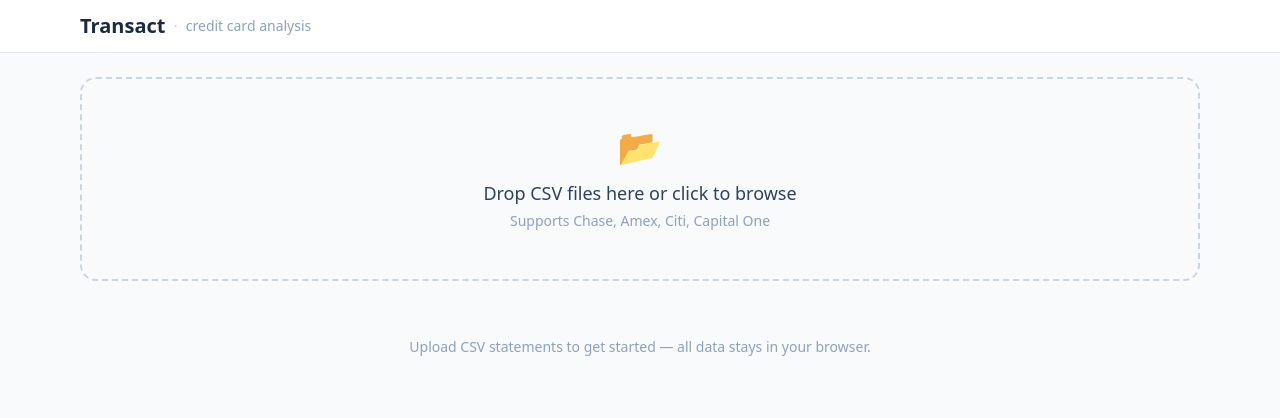
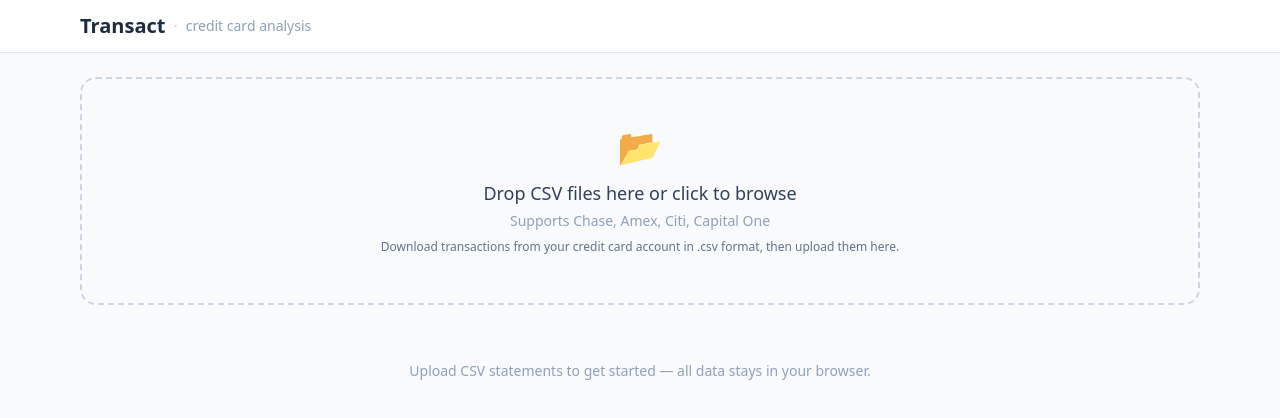
Before and after one commit to dwipam/transact, a React (Vite) app: page / in a window 1280 px wide. Shown: the top 418 px of the page. Built offline with nearby package versions, Linux system fonts and the light colour scheme.

Commit message:
add csv upload guidance

```diff
--- a/src/components/UploadZone.tsx
+++ b/src/components/UploadZone.tsx
@@ -40,6 +40,9 @@ export default function UploadZone({ onFiles, loading }: Props) {
         <>
           <p className="text-slate-700 font-medium text-lg">Drop CSV files here or click to browse</p>
           <p className="text-slate-400 text-sm mt-1">Supports Chase, Amex, Citi, Capital One</p>
+          <p className="text-slate-500 text-xs mt-2">
+            Download transactions from your credit card account in .csv format, then upload them here.
+          </p>
         </>
       )}
     </div>
```
